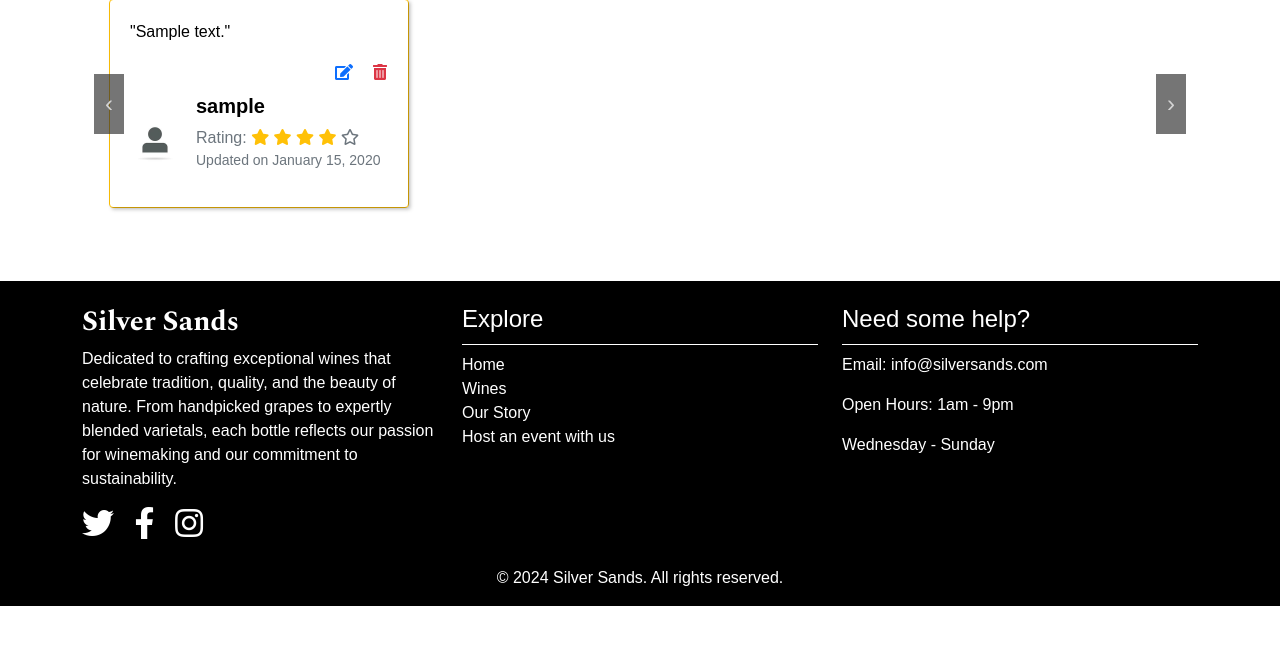
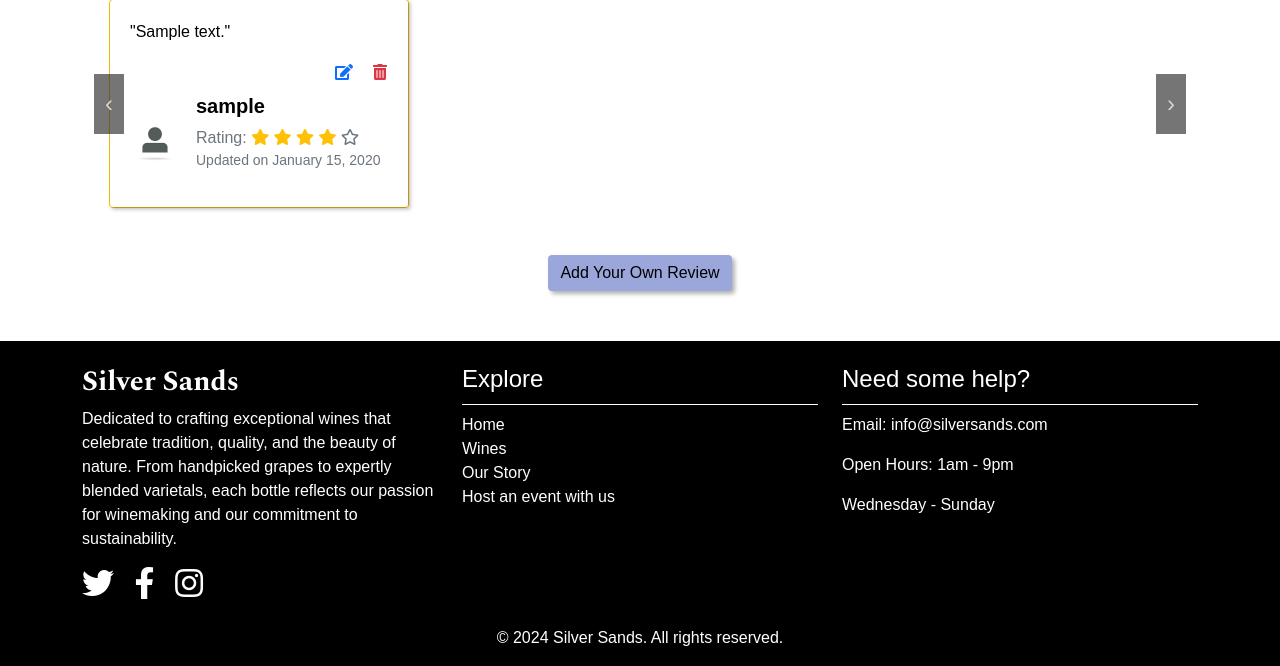
Before and after one commit to AlvaLind/project-5-silver-sands, a Django app: page /products/1/ in a window 1280 px wide. Shown: the part 1240-1906 px from the top of the page. Before the commit the page ends 1846 px from the top, so only its background shows below. Run offline with Django 5.2, Linux system fonts and the light colour scheme; a user stored in the database is signed in; tables that the repository leaves empty hold one stand-in row (values such as "Sample post"); some libraries are stand-ins or nearby versions.

Commit message:
Fix bug, add a review button

```diff
--- a/products/templates/product_details.html
+++ b/products/templates/product_details.html
@@ -113,7 +113,7 @@
                             {% endif %}
                             <!-- Card display for each product-->
                             {% for review in reviews %}
-                            <div class="card d-flex {% if review.user == user %} border border-warning {% endif %}">
+                            <div class="card {% if review.user == user %} border border-warning {% endif %}">
                                 <div class="card-body">
                                     <!-- Review text -->
                                     <p class="card-text">"{{ review.comment }}"</p>
@@ -179,7 +179,7 @@
 
             <div class="container-fluid mt-3 mb-3">
                 {% if user.is_authenticated %}
-                    {% if not existing_review %}
+                    {% if not user.existing_review %}
                         <div class="text-center mb-4">
                             <!-- Button to trigger the review modal -->
                             <button type="button" class="btn btn-primary" data-bs-toggle="modal" data-bs-target="#addReviewModal">
```
